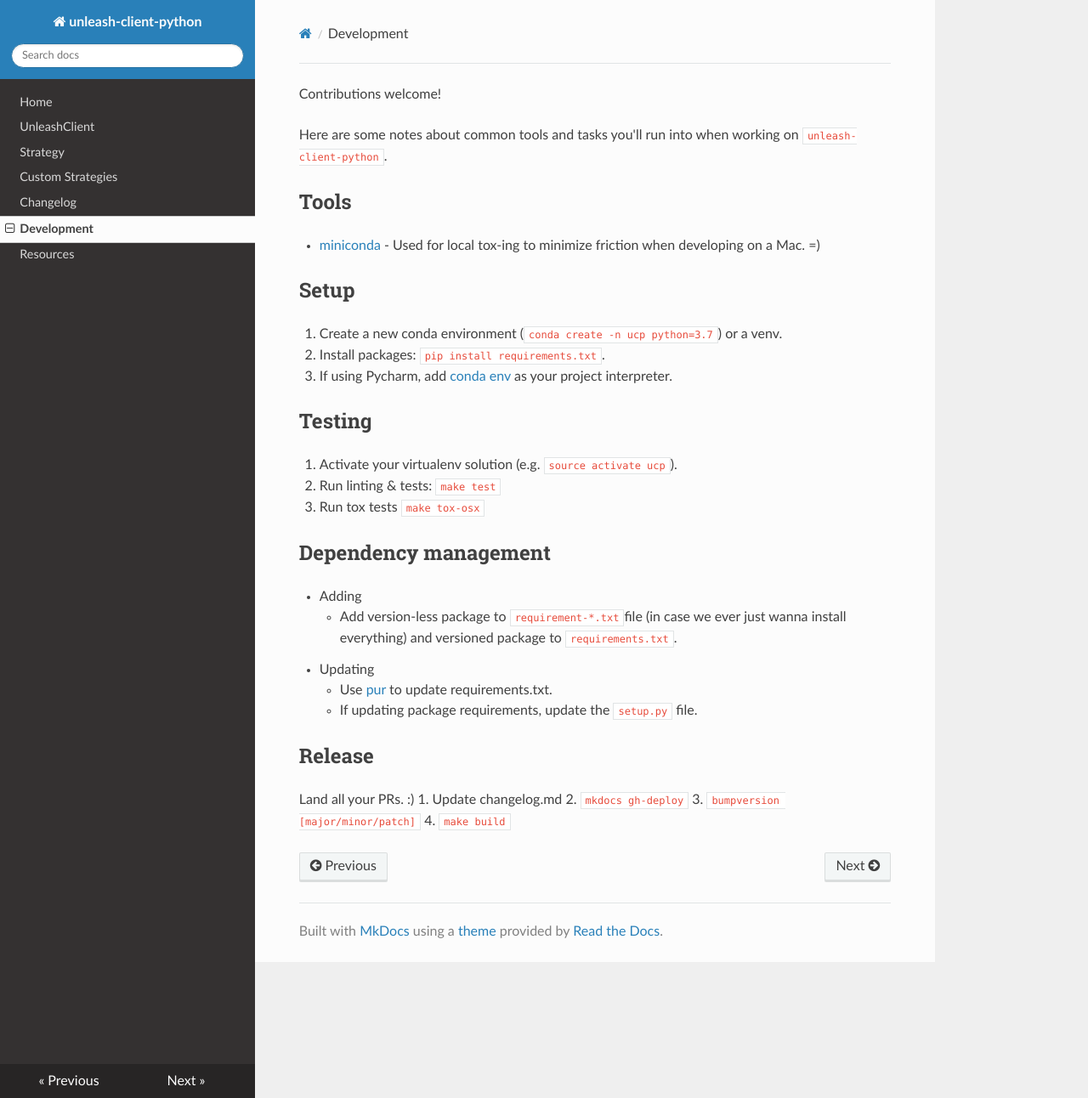
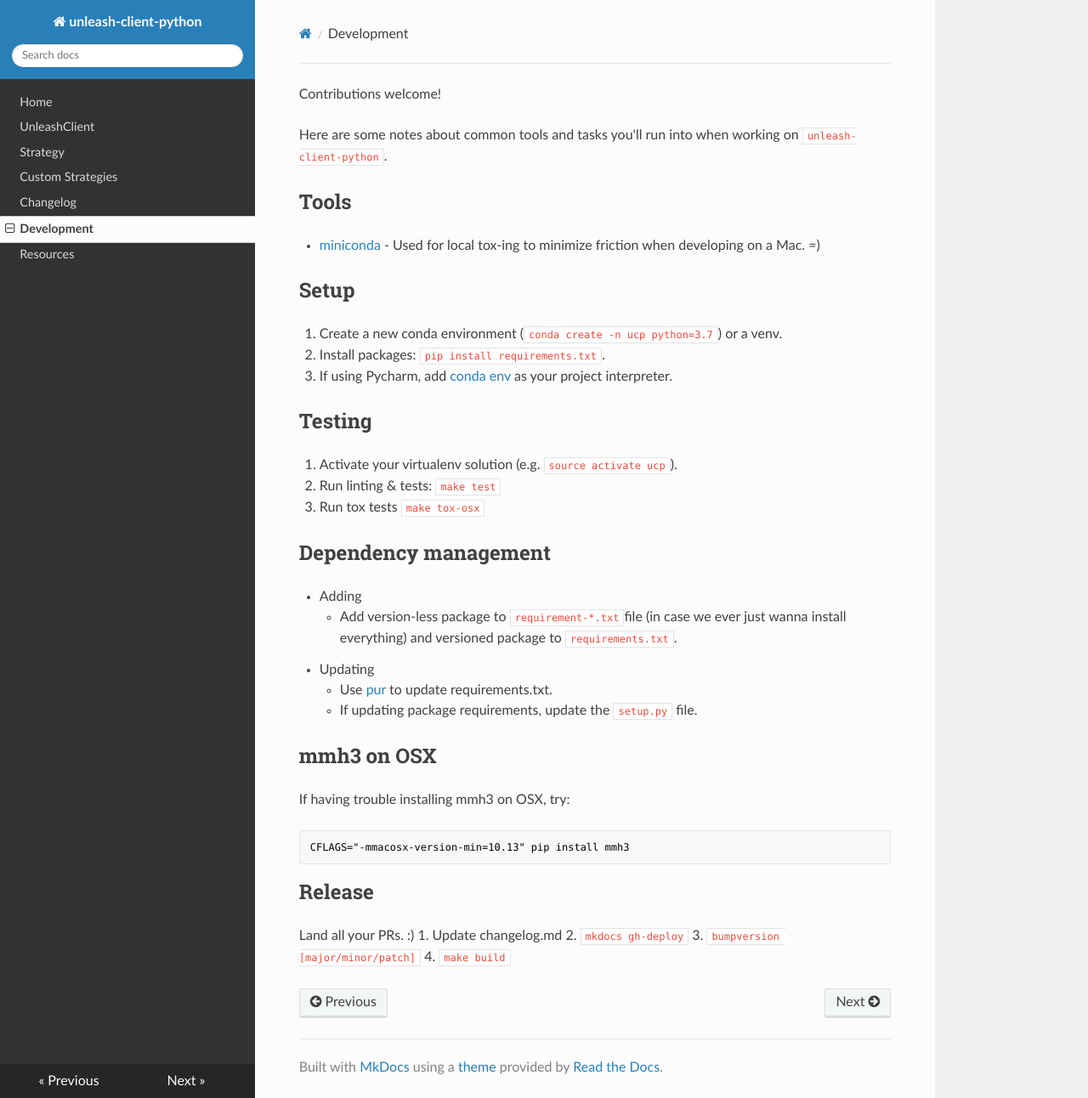
Before and after one commit to Unleash/unleash-client-python, an MkDocs documentation site: the page built from docs/development.md, in a window 1280 px wide and 1292 px high. Shown: the whole window at 85% size. Built offline with MkDocs 1.6.1, drawn with Linux system fonts in a browser that asks for light colours; nearby versions of some CDN libraries.

Commit message:
Some tweaks and cleanup.

````diff
--- a/docs/development.md
+++ b/docs/development.md
@@ -22,6 +22,12 @@ Here are some notes about common tools and tasks you'll run into when working on
     * Use [pur](https://github.com/alanhamlett/pip-update-requirements) to update requirements.txt.
     * If updating package requirements, update the `setup.py` file.
 
+## mmh3 on OSX
+If having trouble installing mmh3 on OSX, try:
+```shell
+CFLAGS="-mmacosx-version-min=10.13" pip install mmh3
+```
+
 ## Release
 Land all your PRs. :)
 1. Update changelog.md
````
Also changed, not shown: requirements-local.txt (added, +25 -0 lines), 2 other files.
